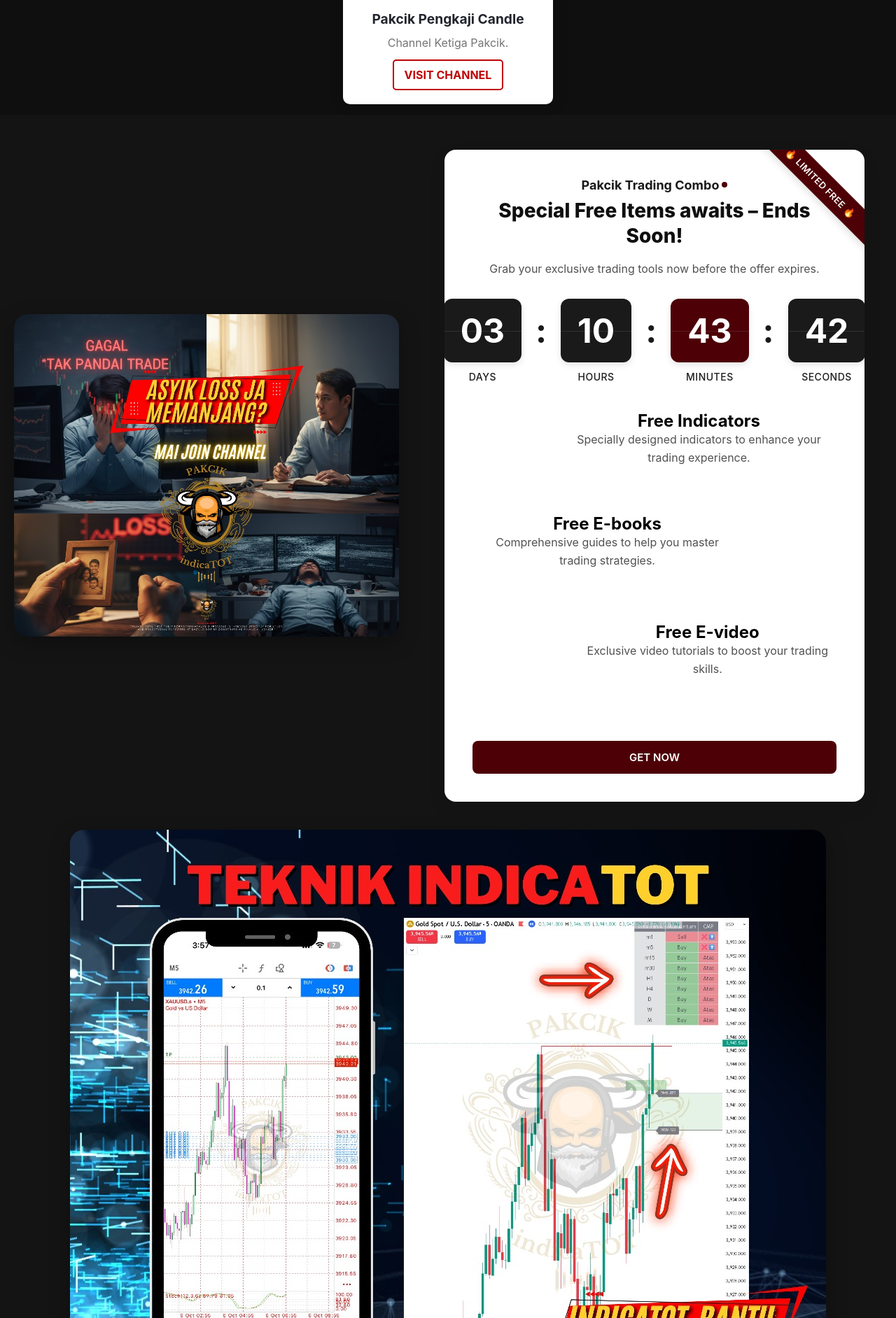
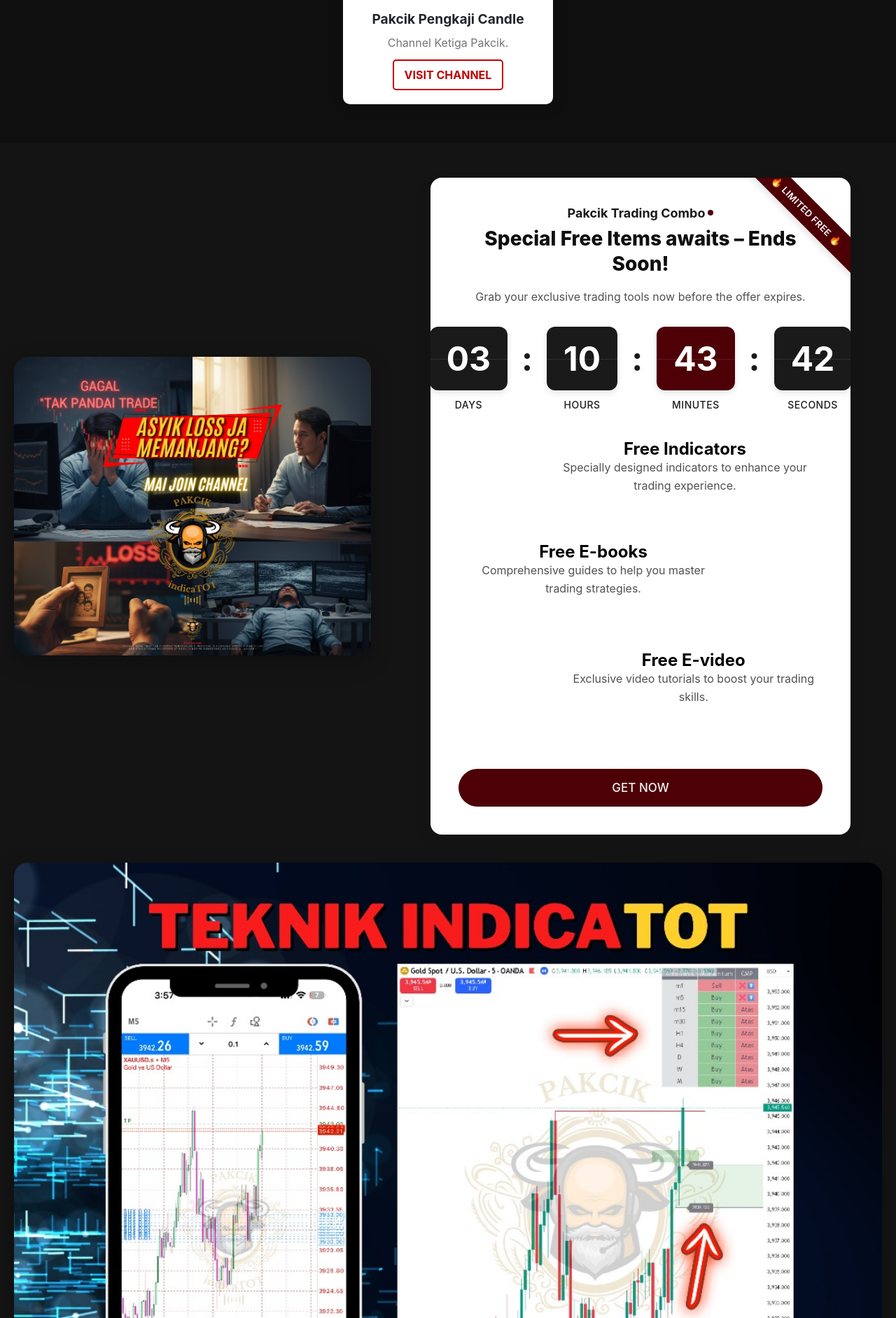
Before and after one commit to izzman8/Pakcik, a PHP site: page / in a window 1280 px wide. Shown: the part 1483-3367 px from the top of the page at 70% size. Run offline with PHP 8.4, Linux system fonts and the light colour scheme; grey boxes are pictures that could not be loaded.

Commit message:
Update media queries for responsive layout

```diff
--- a/style2.css
+++ b/style2.css
@@ -456,18 +456,29 @@ footer {
   right: -1em;
 }
 
+/* Find this block in your style2.css and replace it: */
 @media screen and (max-width: 900px) and (min-width: 501px) {
   .counters > div {
-    grid-template-columns: 1fr 1fr;
+    grid-template-columns: repeat(4, 1fr) !important;
+
+
+    min-width: 700px;
+    overflow-x: auto;
+    padding-bottom: 20px;
   }
   .counter:nth-child(2)::before{
+
   display: none;
   }
 }
 
+/* Find this block in your style2.css and replace it: */
 @media screen and (max-width: 500px){
   .counters > div {
-    grid-template-columns: 1fr;
+    grid-template-columns: repeat(4, 1fr) !important;
+    min-width: 700px;
+    overflow-x: auto; /* Allow horizontal scrolling if necessary */
+    padding-bottom: 20px; /* Space for the scrollbar */
     row-gap: 5em;
   }
   .counter:not(:last-child)::before{
@@ -480,6 +491,8 @@ footer {
     transform: translateX(-50%);
   }
 }
+
+
 
 .free-item{
   padding: 0;
@@ -853,3 +866,124 @@ footer {
     margin-bottom: 20px;
   }
 }
+
+/* --- Countdown Row Layout (Desktop) --- */
+.countdown-row {
+  display: flex; /* Activate Flexbox for the three-column layout */
+  justify-content: center;
+  align-items: flex-start; /* Align elements to the top */
+  width: 100%; /* Ensure it does not exceed viewport width */
+  margin: 40px auto;
+  padding: 0 20px;
+}
+
+.side-image {
+  flex-shrink: 0;
+  text-align: center;
+}
+
+.side-image img {
+  width: 100%;
+  height: auto;
+  display: block;
+}
+
+.countdown-center {
+  flex-grow: 1; /* Allows the center content to take up available space */
+  max-width: 700px; /* Maximum content width for readability on wide screens */
+  margin: 0 20px;
+}
+
+.countdown-center .container {
+  width: 100%;
+}
+
+
+/* --- Mobile View Fix (@media) --- */
+@media (max-width: 768px) {
+  /* 1. Stack the columns vertically and remove side images */
+  .countdown-row {
+    flex-direction: column; /* Stacks the side-image and countdown-center elements */
+    padding: 0 10px;
+    margin-top: 20px;
+  }
+
+  /* Hiding decorative side images is the most common and effective way to fix overflow */
+  .side-image {
+    display: none;
+  }
+
+  /* Ensure center content uses full available mobile width */
+  .countdown-center {
+    width: 100%;
+    max-width: 100%;
+    margin: 0;
+  }
+
+  /* 2. Fix the nested "free item" rows */
+  .free-item-container {
+    align-items: center;
+    text-align: center;
+    padding: 10px 0;
+  }
+
+  .free-item-details {
+    /* Add some space above the text when stacked */
+    margin-top: 10px;
+  }
+
+  /* 3. Ensure the main body itself cannot overflow */
+  body {
+    overflow-x: hidden;
+  }
+}
+
+/* From Uiverse.io by cssbuttons-io */
+.btn {
+  position: relative;
+  font-size: 17px;
+  text-transform: uppercase;
+  text-decoration: none;
+  padding: 1em 2.5em;
+  display: inline-block;
+  cursor: pointer;
+  border-radius: 6em;
+  transition: all 0.2s;
+  border: none;
+  font-family: inherit;
+  font-weight: 500;
+  color: #f0f0f0;
+}
+
+.btn:hover {
+  background-color: #ff1e1e;
+  transform: translateY(-3px);
+  box-shadow: 0 10px 20px rgba(0, 0, 0, 0.2);
+}
+
+.btn:active {
+  transform: translateY(-1px);
+  box-shadow: 0 5px 10px rgba(0, 0, 0, 0.2);
+}
+
+.btn::after {
+  content: "";
+  display: inline-block;
+  height: 100%;
+  width: 100%;
+  border-radius: 100px;
+  position: absolute;
+  top: 0;
+  left: 0;
+  z-index: -1;
+  transition: all 0.4s;
+}
+
+.btn::after {
+  background-color: #fff;
+}
+
+.btn:hover::after {
+  transform: scaleX(1.4) scaleY(1.6);
+  opacity: 0;
+}
```
Lines whose indentation alone changed are shown as unchanged.
